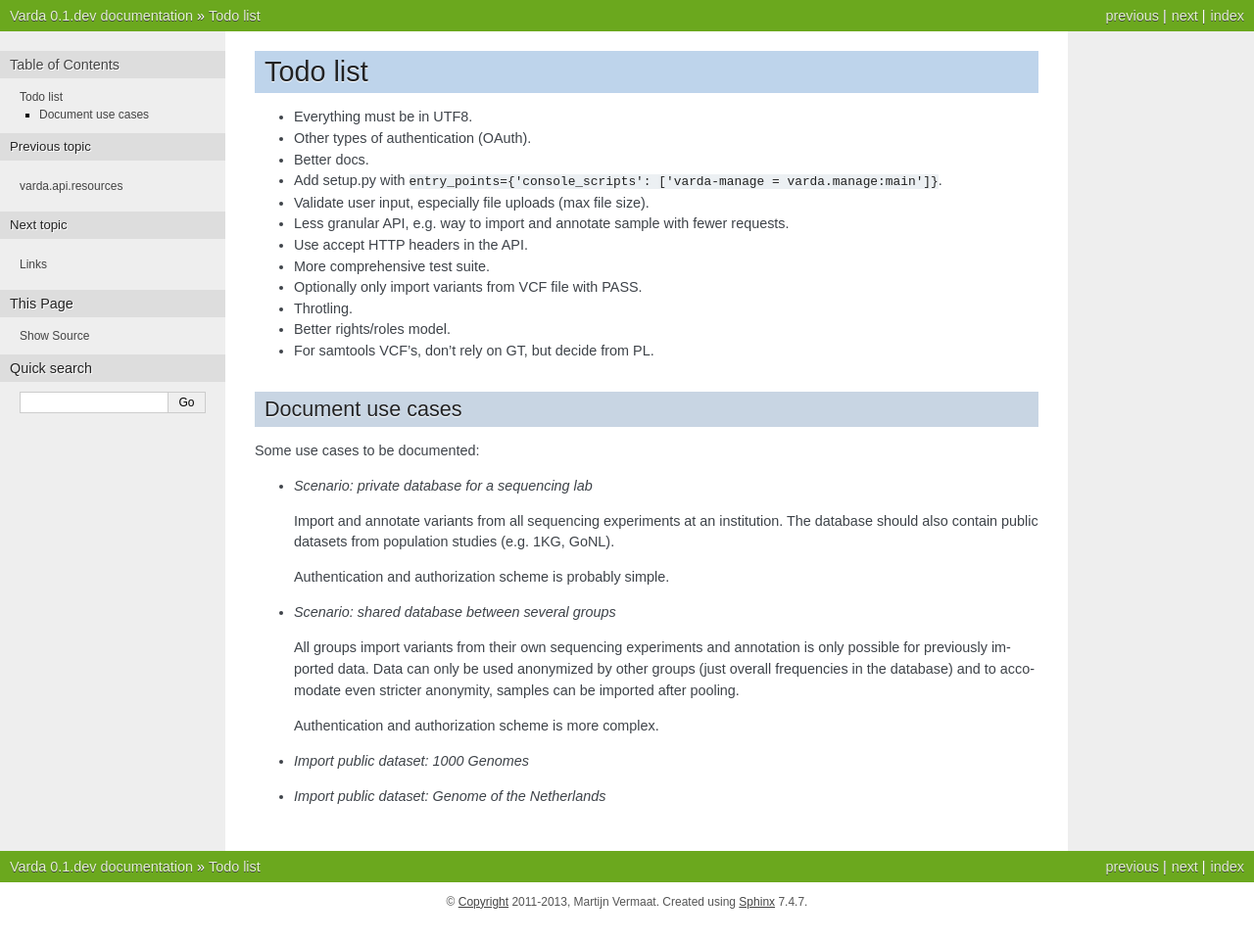
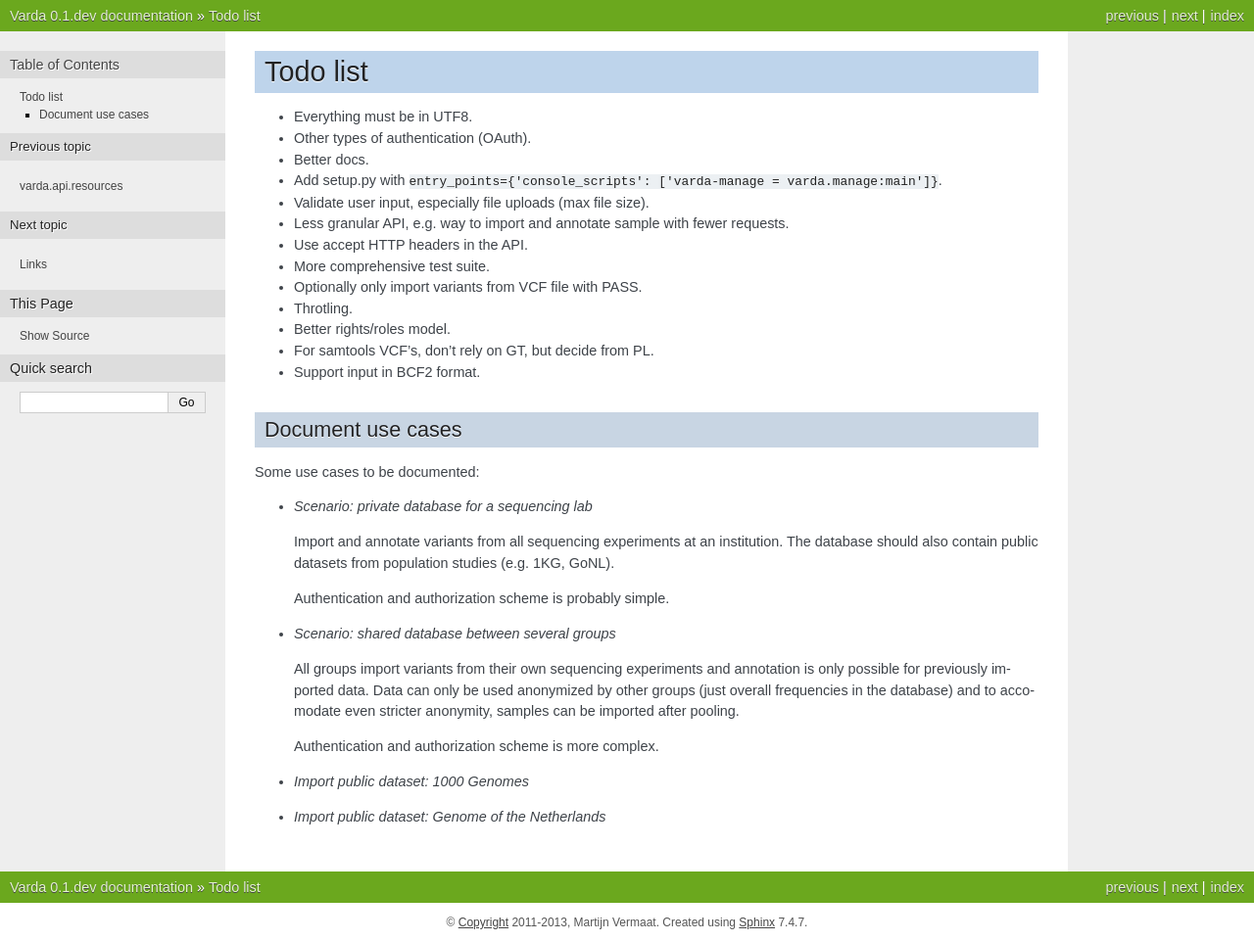
Before and after one commit to varda/varda, a Sphinx documentation site: the page built from doc/todo.rst, in a window 1280 px wide. Shown: the whole page at 98% size. Built offline with Sphinx 7.4.7, drawn with Linux system fonts in a browser that asks for light colours; pages that are not in the unit, such as notebooks, are missing from menus; before the commit the page ends 941 px from its top, so only the background shows below that.

Commit message:
Todo note

```diff
--- a/doc/todo.rst
+++ b/doc/todo.rst
@@ -13,6 +13,7 @@ Todo list
 * Throtling.
 * Better rights/roles model.
 * For samtools VCF's, don't rely on GT, but decide from PL.
+* Support input in BCF2 format.
 
 
 Document use cases
```
